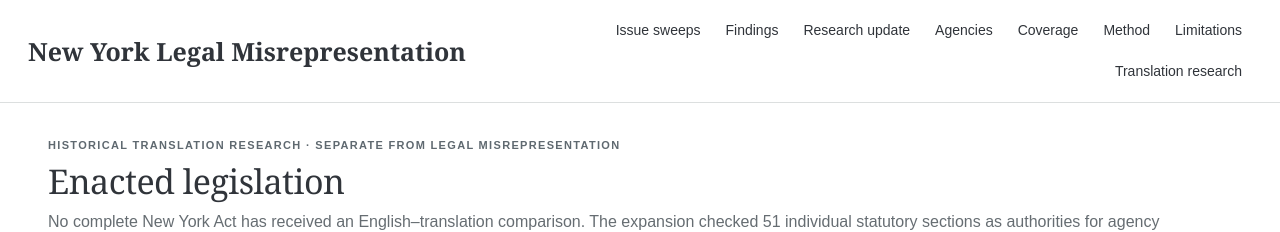
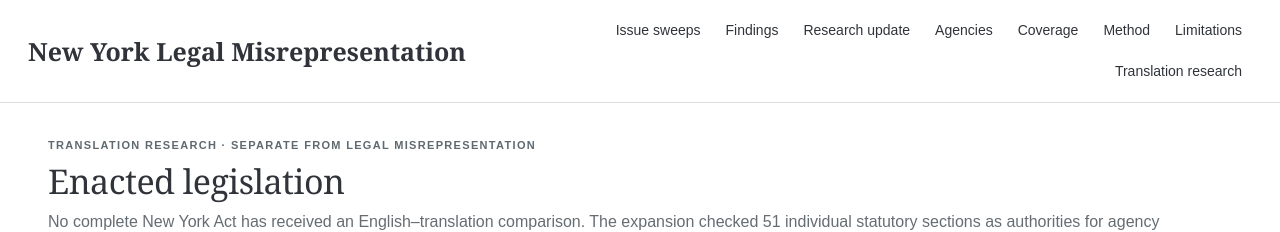
Before and after one commit to ae-oss/new-york-translation-inconsistencies, a Next.js app: page /legislation in a window 1280 px wide. Shown: the top 232 px of the page. Built offline with nearby package versions, Linux system fonts and the light colour scheme.

Commit message:
Update legislation page research label

```diff
--- a/src/app/legislation/page.tsx
+++ b/src/app/legislation/page.tsx
@@ -1,5 +1,5 @@
 import Link from "next/link";
 
 export default function Legislation() {
-  return <main className="container main"><div className="page-heading"><div className="eyebrow">Historical translation research · separate from legal misrepresentation</div><h1>Enacted legislation</h1><p>No complete New York Act has received an English–translation comparison. The expansion checked 51 individual statutory sections as authorities for agency statements; those are not 51 complete Acts or translation audits.</p></div><div className="empty-state"><h2>No legislative translation comparison yet</h2><p>A bilingual law would first need confirmed official source identity, comparable editions, and authority assessment. See the <Link href="/research-update/">expansion checkpoint</Link> for the section-level work.</p></div></main>;
+  return <main className="container main"><div className="page-heading"><div className="eyebrow">Translation research · separate from legal misrepresentation</div><h1>Enacted legislation</h1><p>No complete New York Act has received an English–translation comparison. The expansion checked 51 individual statutory sections as authorities for agency statements; those are not 51 complete Acts or translation audits.</p></div><div className="empty-state"><h2>No legislative translation comparison yet</h2><p>A bilingual law would first need confirmed official source identity, comparable editions, and authority assessment. See the <Link href="/research-update/">expansion checkpoint</Link> for the section-level work.</p></div></main>;
 }
```
